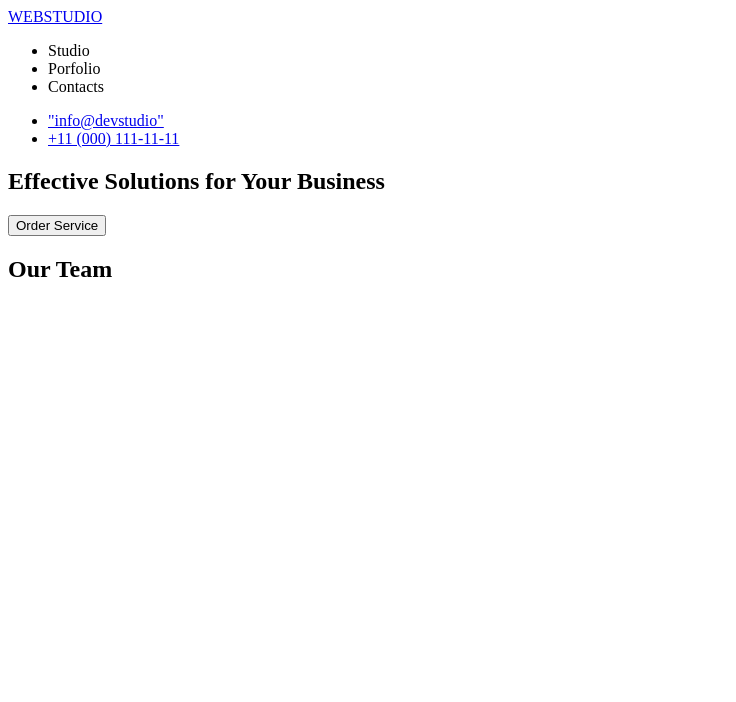
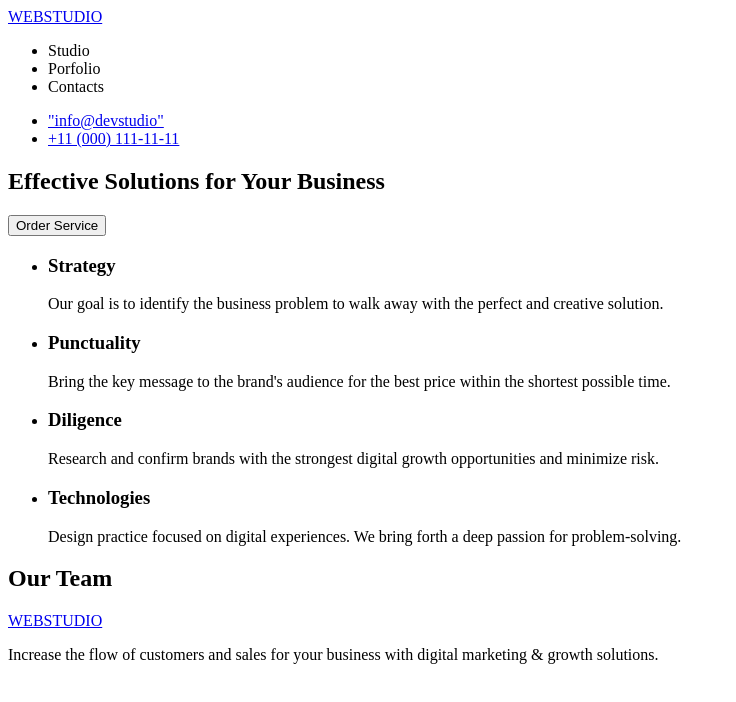
Before and after one commit to MykytaZasorin/goit-markup-hw-01, a plain HTML site: page index.html in a window 1280 px wide. Shown: the whole page, without its empty margins (0-736 px from the left). Drawn offline with Linux system fonts and the light colour scheme.

```diff
--- a/index.html
+++ b/index.html
@@ -35,25 +35,51 @@
 
       <section>
         <!-- advantages -->
-        <ul></ul>
-        <ul></ul>
-        <ul></ul>
-        <ul></ul>
+        <ul>
+          <li>
+            <h3>Strategy</h3>
+            <p>
+              Our goal is to identify the business problem to walk away with the
+              perfect and creative solution.
+            </p>
+          </li>
+          <li>
+            <h3>Punctuality</h3>
+            <p>
+              Bring the key message to the brand's audience for the best price
+              within the shortest possible time.
+            </p>
+          </li>
+          <li>
+            <h3>Diligence</h3>
+            <p>
+              Research and confirm brands with the strongest digital growth
+              opportunities and minimize risk.
+            </p>
+          </li>
+          <li>
+            <h3>Technologies</h3>
+            <p>
+              Design practice focused on digital experiences. We bring forth a
+              deep passion for problem-solving.
+            </p>
+          </li>
+        </ul>
       </section>
 
       <section>
         <!-- profiles -->
         <h2>Our Team</h2>
         <ul></ul>
-        <ul></ul>
-        <ul></ul>
-        <ul></ul>
       </section>
     </main>
 
     <footer>
-      <logo></logo>
-      <p></p>
+      <a href="#">WEBSTUDIO</a>
+      <p>
+        Increase the flow of customers and sales for your business with digital
+        marketing & growth solutions.
+      </p>
     </footer>
   </body>
 </html>
```
Also changed, not shown: images/our team/camila garcia.jpg (added), images/our team/daniel wilson.jpg (added), images/our team/mark guerrero.jpg (added), images/our team/tom ford.jpg (added).
